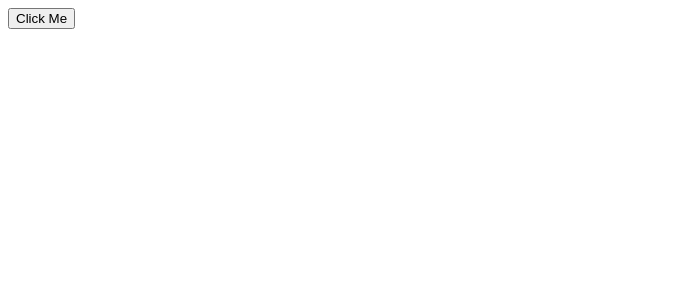
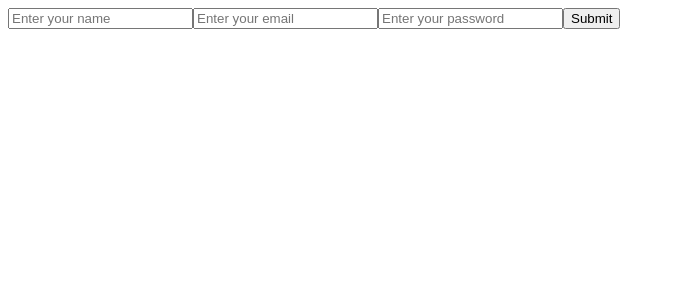
Before and after one commit to iabur/react-learning, a React (Vite) app: page / in a window 1280 px wide. Shown: the top 300 px of the page, without its empty margins (0-675 px from the left). Built offline with nearby package versions, Linux system fonts and the light colour scheme.

Commit message:
Refactor App component to replace button with a form for user input, handling submission and logging input values

```diff
--- a/src/App.jsx
+++ b/src/App.jsx
@@ -1,13 +1,22 @@
 import React from 'react';
 import Body from './component/Body';
-function ClickMe() {
-  alert("Button clicked");
-}
+
 
 const App = () => {
+  const handleSubmit = (e) => {
+    e.preventDefault();
+    console.log(e.target.elements[0].value);
+    console.log(e.target.elements[1].value);
+    console.log(e.target.elements[2].value);
+  }
   return (
     <div>
-      <button onClick={ClickMe}>Click Me</button>
+      <form onSubmit={handleSubmit}>
+        <input type="text" placeholder="Enter your name" />
+        <input type="email" placeholder="Enter your email" />
+        <input type="password" placeholder="Enter your password" />
+        <button type="submit">Submit</button>
+      </form>
     </div>
   );
 };
```
